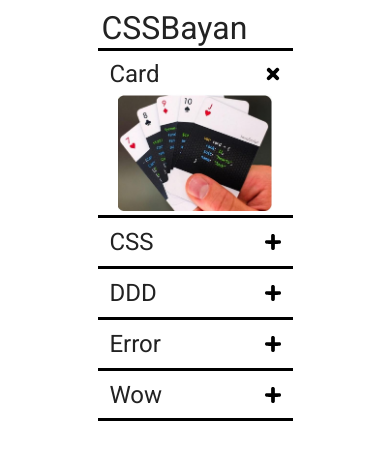
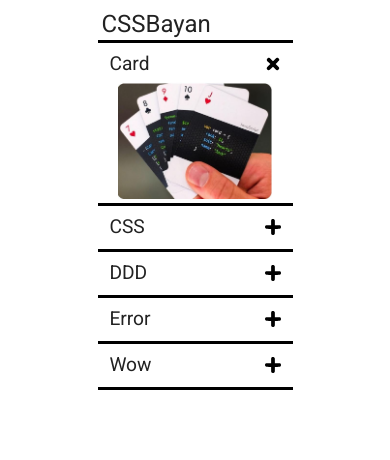
Before and after one commit to TimNurMur/cssBayan, a plain HTML site: page cssBayan/index.html in a window 390 px wide. Drawn offline with Linux system fonts and the light colour scheme.

Commit message:
feat: add adaptive tablet

```diff
--- a/cssBayan/style.css
+++ b/cssBayan/style.css
@@ -88,3 +88,13 @@ html {
     height: 30vw;
   }
 }
+
+@media screen and (max-width: 768px) {
+  .page_title {
+    font-size: 1.5rem;
+  }
+
+  .meme_text {
+    font-size: 1.2rem;
+  }
+}
```
